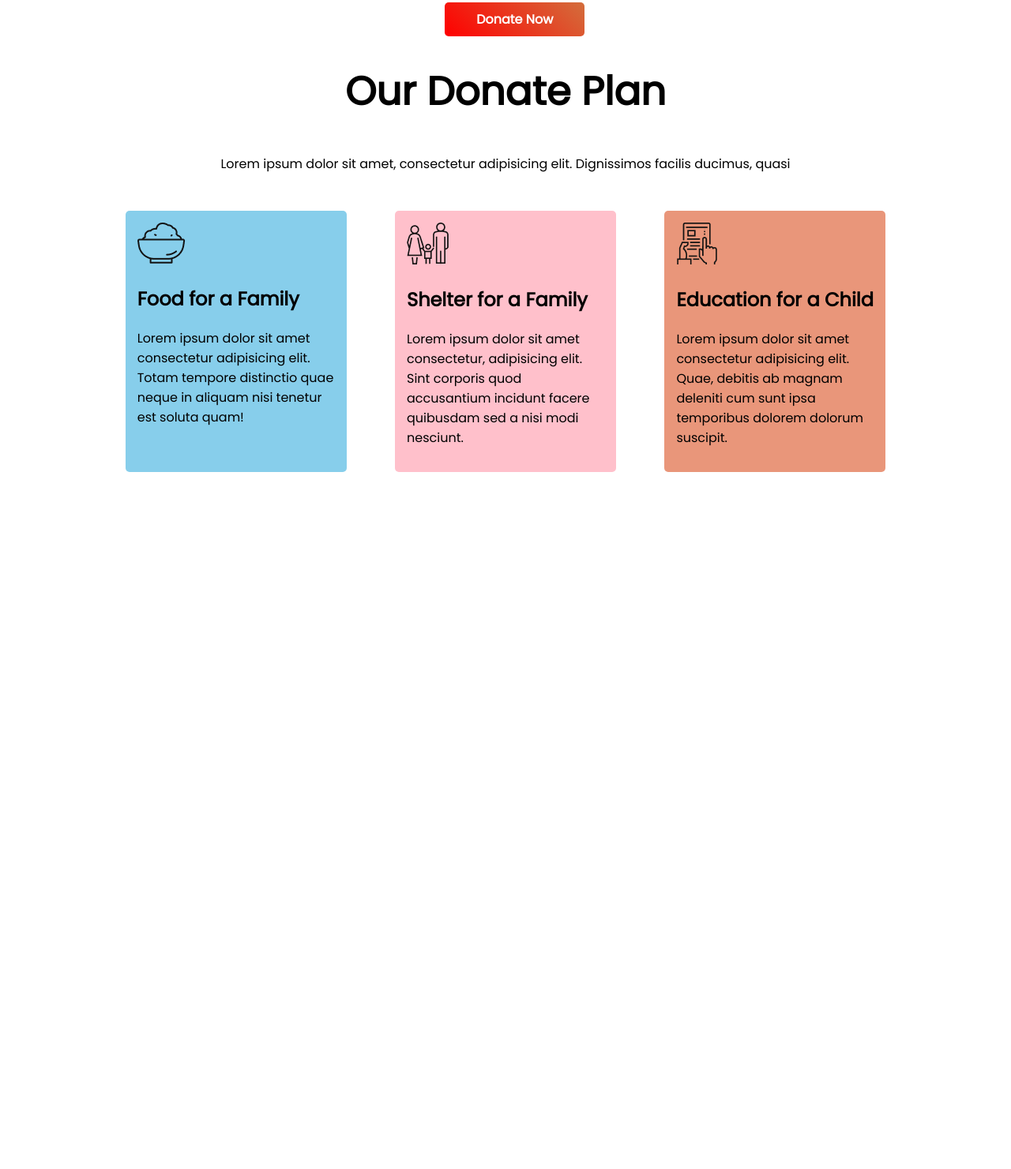
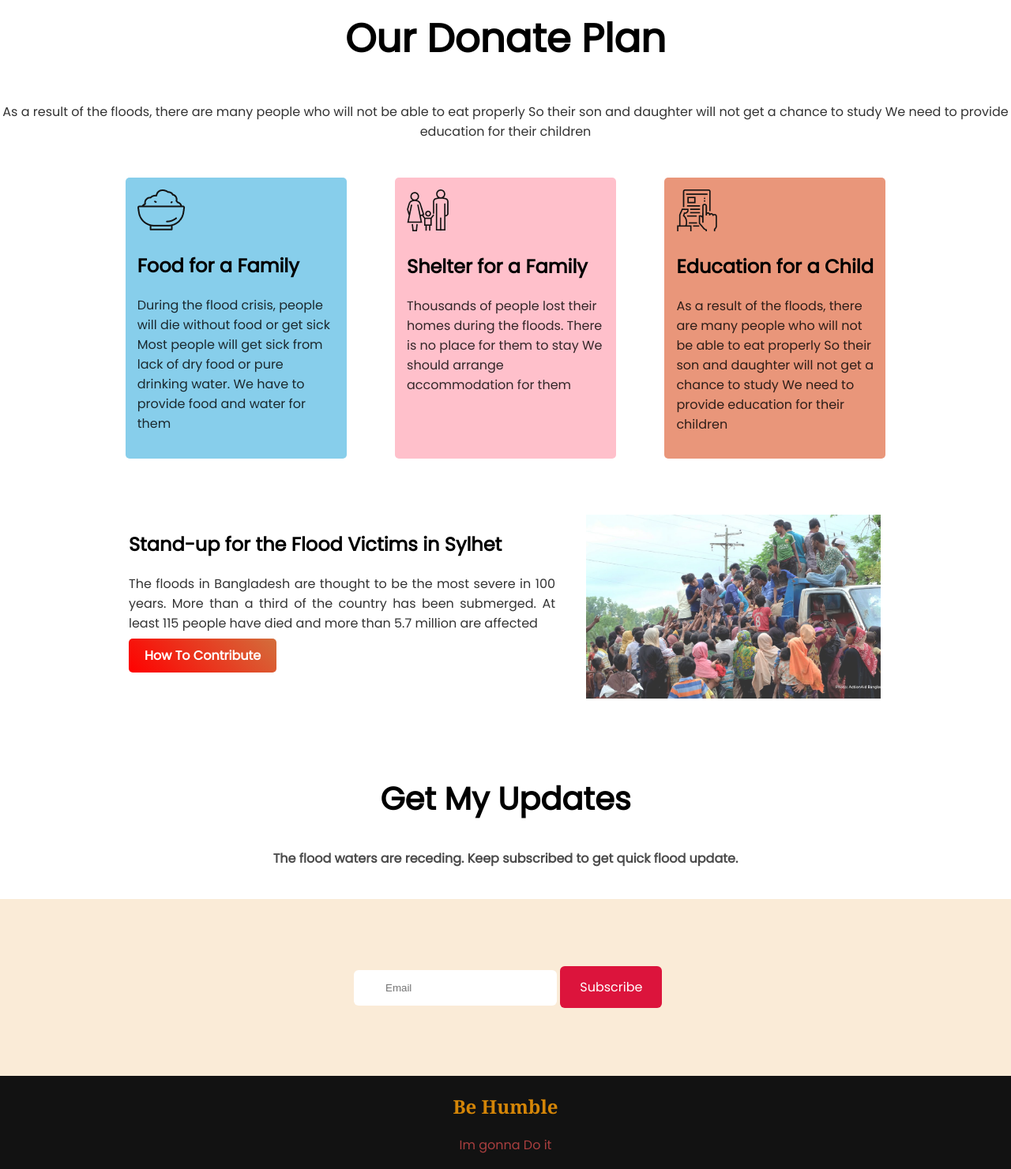
Before and after one commit to sadiqsajeeb/Donate-today, a plain HTML site: page index.html in a window 1280 px wide. Shown: the part 982-2463 px from the top of the page at 79% size. Before the commit the page ends 1610 px from the top, so only its background shows below. Drawn offline with Linux system fonts and the light colour scheme; a web font is replaced by a local one.

Commit message:
update articale

```diff
--- a/index.html
+++ b/index.html
@@ -16,11 +16,8 @@
 <body>
     <section id="header-section">
         <div id="header-div">
-            <h1 class="header-h1">Let’s Help Those Who Are More In Need</h1>
-            <p class="header-p">Lorem ipsum dolor sit amet, usu cu esse possit referrentur, at eam falli deterruisset.
-                No
-                duo populo
-                animal noluisse, enim</p>
+            <h1 class="header-h1">Let's help the flood helpless people</h1>
+            <p class="header-p">Make donations for the helpless flood victims, help them to live well</p>
             <a href="#" class="link-btn">Donate Now</a>
         </div>
     </section>
@@ -28,7 +25,7 @@
     <section class="donate-today">
         <h1 class="donate-h1">Donate Today</h1>
         <p class="donate-p">
-            Lorem ipsum dolor sit amet consectetur adipisicing elit. Doloribus ipsa optio quo deleniti consequatur quia.
+
         </p>
         <div class="donate-main-div">
             <h2 class="donate-h2">100tk</h2>
@@ -45,36 +42,71 @@
     </section>
     <section class="plan">
         <h1 class="donate-h1">Our Donate Plan</h1>
-        <p class="donate-p">Lorem ipsum dolor sit amet, consectetur adipisicing elit. Dignissimos facilis ducimus, quasi
+        <p class="donate-p">As a result of the floods, there are many people who will not be able to eat properly So
+            their son and daughter will not get a chance to study We need to provide education for their children
         </p>
         <div class="donation-plan">
             <div class="food-for-family">
                 <img src="icons/food.png" alt="">
                 <h1>Food for a Family</h1>
-                <p>Lorem ipsum dolor sit amet consectetur adipisicing elit. Totam tempore distinctio quae neque in
-                    aliquam
-                    nisi tenetur est soluta quam!</p>
+                <p>
+                    During the flood crisis, people will die without food or get sick Most people will get sick from
+                    lack of dry food or pure drinking water. We have to provide food and water for them</p>
             </div>
             <div class="shelter-for-family">
                 <img src="icons/shelter.png" alt="">
                 <h1>Shelter for a Family</h1>
-                <p>Lorem ipsum dolor sit amet consectetur, adipisicing elit. Sint corporis quod accusantium incidunt
-                    facere
-                    quibusdam sed a nisi modi nesciunt.</p>
+                <p> Thousands of people lost their homes during the floods. There is no place for them to stay We should
+                    arrange accommodation for them</p>
             </div>
             <div class="education-for-child">
                 <img src="icons/Frame-1.png" alt="">
                 <h1>Education for a Child</h1>
-                <p>Lorem ipsum dolor sit amet consectetur adipisicing elit. Quae, debitis ab magnam deleniti cum sunt
-                    ipsa temporibus dolorem dolorum suscipit.</p>
+                <p>As a result of the floods, there are many people who will not be able to eat properly So their son
+                    and daughter will not get a chance to study We need to provide education for their children</p>
             </div>
         </div>
     </section>
     <section class="content-aria">
+        <div class="content">
+            <h2>Stand-up for the Flood Victims in Sylhet</h2>
+            <p>The floods in Bangladesh are thought to be the most severe in 100 years. More than a
+                third
+                of the country
+                has been submerged. At least 115 people have died and more than 5.7 million are affected</p>
+            <a href="#" class="content-btn">How To Contribute</a>
+
+
+
+        </div>
+        <div class="content-img">
+            <img src="images/donation2.jpg" alt="">
+
+        </div>
+
+
+    </section>
+    <section class="updatearea">
+        <div class="update">
+            <h1>Get My Updates</h1>
+            <h4>The flood waters are receding. Keep subscribed to get quick flood update.</h4>
+
+        </div>
+
+        <div class="mail">
+            <input class="mailinput" type="email" placeholder="Email">
+            <a href="#" class="myBTN">Subscribe</a>
+        </div>
+        </div>
+    </section>
 
 
 
     </section>
+    <footer class="footer">
+        <h2>Be Humble</h2>
+        <p>Im gonna Do it</p>
+    </footer>
 
 
 
--- a/style.css
+++ b/style.css
@@ -43,6 +43,7 @@ body {
 
 .donate-p {
     text-align: center;
+    opacity: .8;
 }
 
 .donate-main-div {
@@ -100,6 +101,11 @@ hr {
     background-color: skyblue;
 }
 
+.food-for-family p {
+    opacity: .8;
+
+}
+
 .shelter-for-family {
     width: 25%;
     margin: 3%;
@@ -108,10 +114,136 @@ hr {
     background-color: pink;
 }
 
+.shelter-for-family p {
+    opacity: .8;
+}
+
 .education-for-child {
     width: 25%;
     margin: 3%;
     padding: 15px;
     border-radius: 5px;
     background-color: darksalmon;
+
 }
+
+.education-for-child p {
+    opacity: .8;
+}
+
+.content-aria {
+    display: flex;
+    padding-top: 40px;
+
+}
+
+.content {
+    width: 60%;
+    padding-left: 163px;
+}
+
+
+
+.content p {
+    text-align: justify;
+    width: 540px;
+    opacity: .8;
+
+}
+
+.content-img {
+    width: 30%;
+    padding-right: 165px;
+    opacity: .8;
+
+
+}
+
+.content-img img {
+    width: 373px;
+}
+
+.content-btn {
+    text-decoration: none;
+    background-image: linear-gradient(45deg, rgb(255, 0, 0), rgb(211, 110, 60));
+    padding: 10px 20px;
+    border-radius: 5px;
+    color: white;
+    font-weight: 700;
+    border: none;
+    margin-top: 12px;
+
+}
+
+.update {
+    text-align: center;
+}
+
+.update h1 {
+    font-size: 40px;
+}
+
+.update h4 {
+    margin-bottom: 39px;
+    opacity: .7;
+}
+
+.follwer {
+    background-color: #e3bfbf;
+    width: 670px;
+    height: 100px;
+    margin: auto;
+    padding-top: 40px;
+    margin-bottom: 49px;
+    padding-left: 200px;
+
+
+}
+
+.follwer input {
+    padding-left: 44px;
+
+
+}
+
+.footer {
+    background-color: #121212;
+    color: #a93f3f;
+    text-align: center;
+    padding: 2px;
+}
+
+.footer h2 {
+    color: #d48507;
+    font-family: Cambria, Cochin, Georgia, Times, 'Times New Roman', serif;
+}
+
+
+.mail {
+
+    background-color: antiquewhite;
+    padding: 7%;
+    padding-left: 35%;
+}
+
+.mail .mailinput {
+    outline: none;
+    padding: 15px 40px 15px 40px;
+    border-radius: 6px;
+    border: none;
+    background-color: #ffffff;
+    color: crimson;
+}
+
+.mail a {
+    color: white;
+    background-color: crimson;
+    padding: 15px 25px 15px 25px;
+    border-radius: 6px;
+    text-decoration: none;
+}
+
+.updatearea {
+    margin-top: 90px;
+
+}
```
